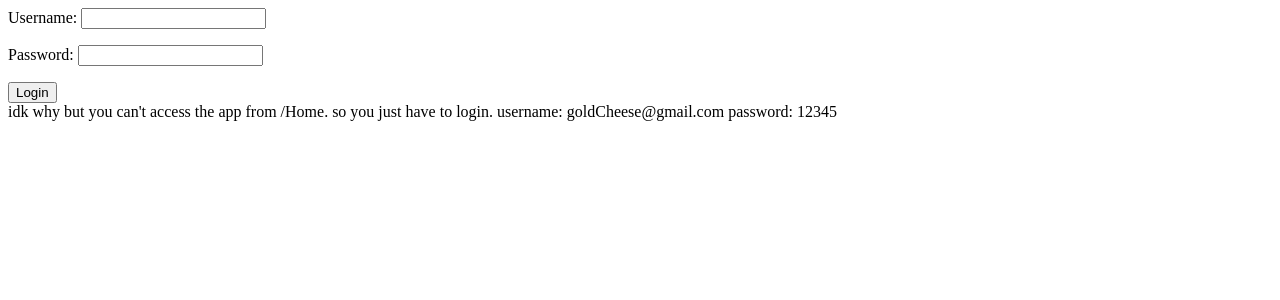
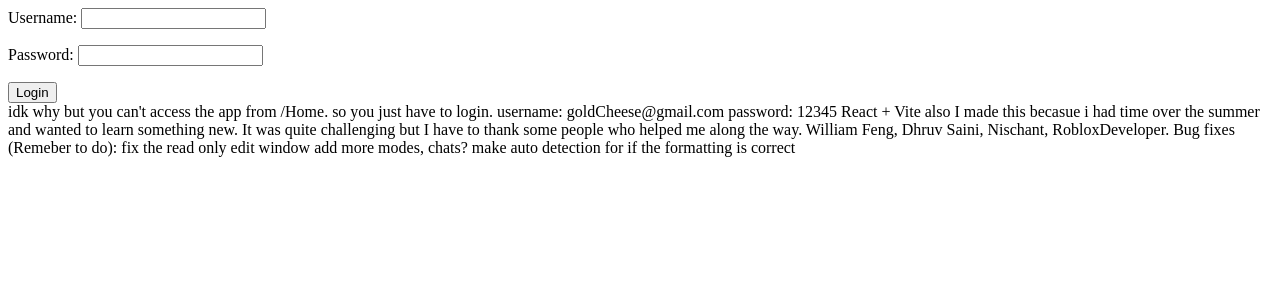
Before and after one commit to brianh27/AI-STUDY-TOOLS, a React (Vite) app: page / in a window 1280 px wide. Shown: the top 300 px of the page. Built offline with nearby package versions, Linux system fonts and the light colour scheme.

Commit message:
Update login.jsx

```diff
--- a/src/login.jsx
+++ b/src/login.jsx
@@ -40,6 +40,18 @@ const Login=()=>{
         idk why but you can't access the app from /Home. so you just have to login.
         username: goldCheese@gmail.com
         password: 12345
+
+        React + Vite
+
+        also I made this becasue i had time over the summer and wanted to learn something new.
+        It was quite challenging but I have to thank some people who helped me along the way.
+        William Feng, Dhruv Saini, Nischant, RobloxDeveloper.
+
+        Bug fixes (Remeber to do):
+        fix the read only edit window
+        add more modes, chats?
+        make auto detection for if the formatting is correct
+
     </div>
     )
 }
```
